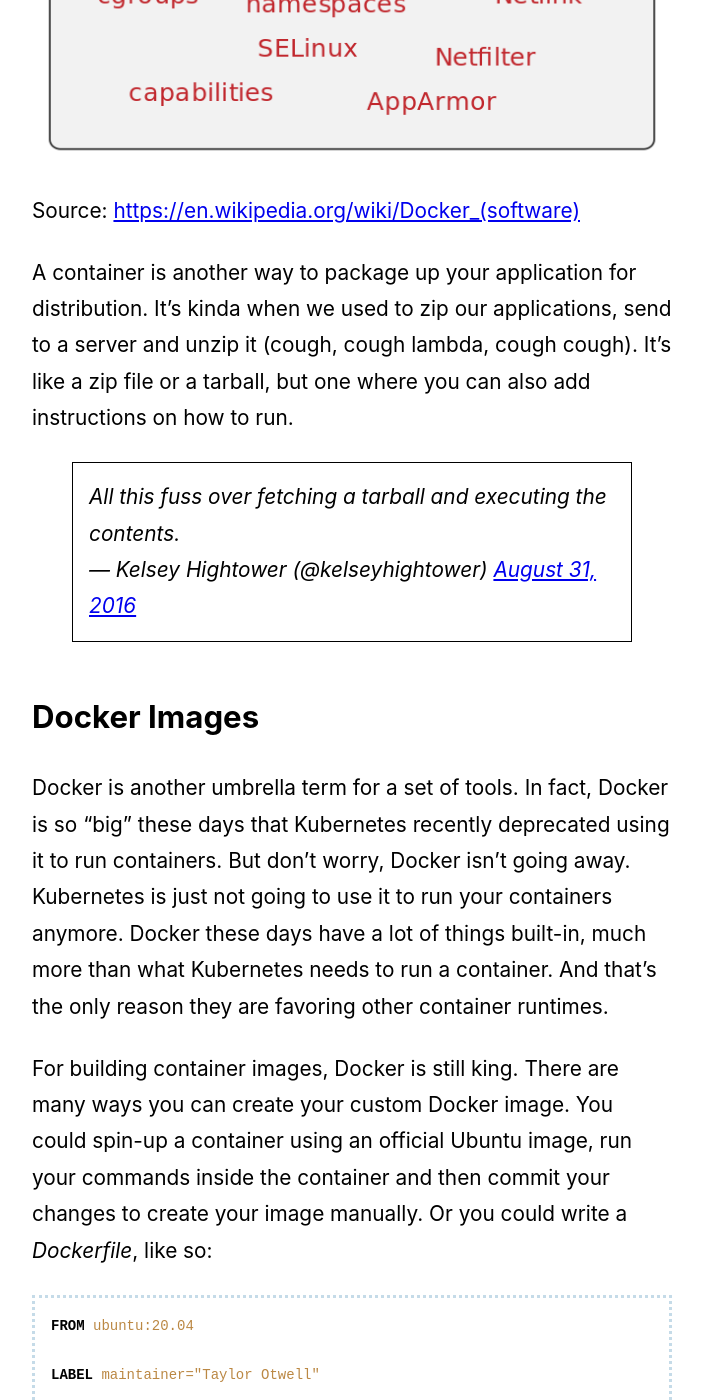
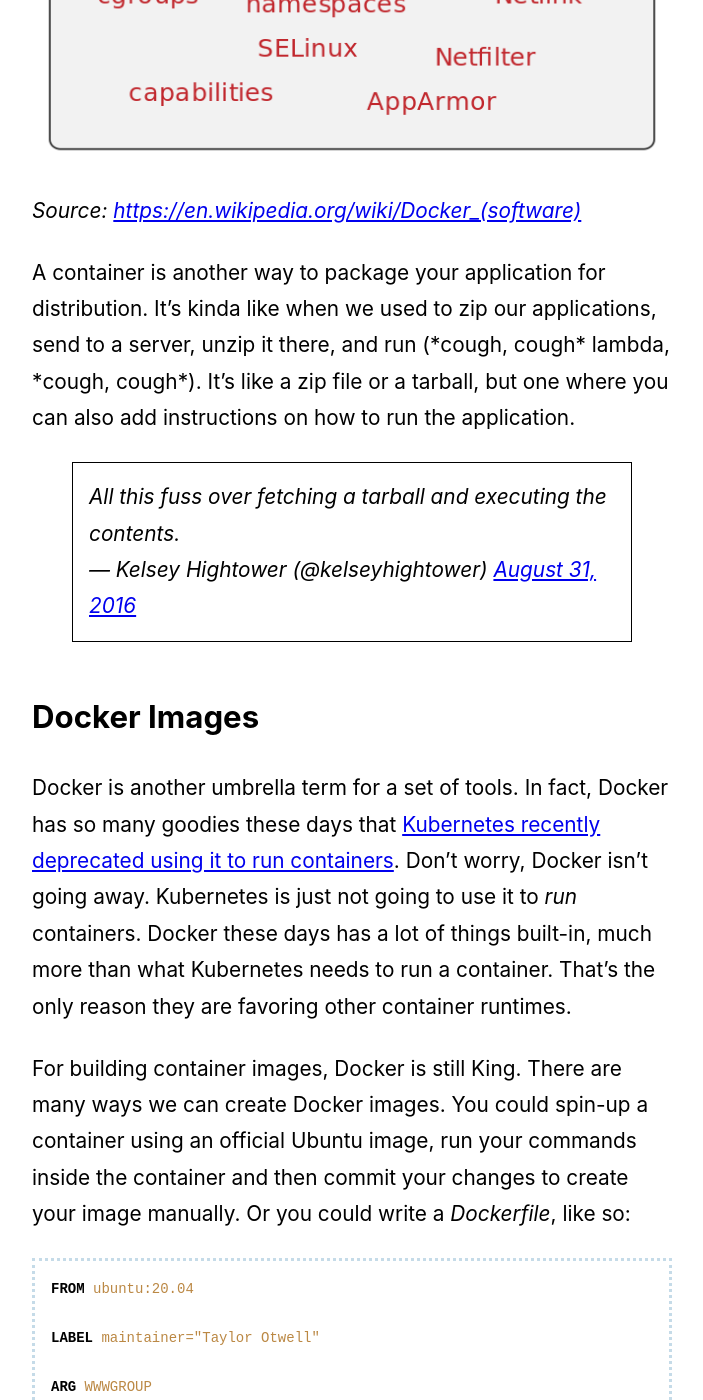
Before and after one commit to tonysm/jekyll.tonysm.com, a Jekyll site: the page built from _posts/2020-12-19-cloud-native-buildpacks-docker-images-without-dockerfile.markdown, in a window 1280 px wide and 1400 px high, scrolled down 2005 px. Shown: the whole window, without its empty margins (288-991 px from the left). Built offline with Jekyll 4.4.1, drawn with Linux system fonts in a browser that asks for light colours; comment, search, counter and statistics services are not loaded; some of the changed text lies outside the part shown.

Commit message:
Final read

````diff
--- a/_posts/2020-12-19-cloud-native-buildpacks-docker-images-without-dockerfile.markdown
+++ b/_posts/2020-12-19-cloud-native-buildpacks-docker-images-without-dockerfile.markdown
@@ -7,7 +7,7 @@
 
 ## TL;DR
 
-You can use Cloud Native Buildpacks to create your Docker Images without having to write a single line in a *Dockerfile*.
+You can use Cloud Native Buildpacks to create Docker Images without having to write a single line in a *Dockerfile*.
 
 You will need:
 
@@ -42,21 +42,21 @@
 
 ## Containers
 
-Containers might feel intimidating at a first sight, but it really isn't that complicated. First of all, **containers are lies**. The term "container" refers to a set of features from the Linux Kernel.
+Containers might feel intimidating at a first sight, but it really isn't that complicated. First, [**containers are lies**](https://platform.sh/blog/2020/the-container-is-a-lie/). The term "container" refers to a set of features from the Linux Kernel.
 
 ![/assets/content/cloud-native-buildpacks/Containers.png](/assets/content/cloud-native-buildpacks/Containers.png)
 
-Source: [https://en.wikipedia.org/wiki/Docker_(software)](https://en.wikipedia.org/wiki/Docker_(software))
+*Source: [https://en.wikipedia.org/wiki/Docker_(software)](https://en.wikipedia.org/wiki/Docker_(software))*
 
-A container is another way to package up your application for distribution. It's kinda when we used to zip our applications, send to a server and unzip it (cough, cough lambda, cough cough). It's like a zip file or a tarball, but one where you can also add instructions on how to run.
+A container is another way to package your application for distribution. It's kinda like when we used to zip our applications, send to a server, unzip it there, and run (\*cough, cough\* lambda, \*cough, cough\*). It's like a zip file or a tarball, but one where you can also add instructions on how to run the application.
 
 <blockquote class="twitter-tweet"><p lang="en" dir="ltr">All this fuss over fetching a tarball and executing the contents.</p>&mdash; Kelsey Hightower (@kelseyhightower) <a href="https://twitter.com/kelseyhightower/status/771043214266597376?ref_src=twsrc%5Etfw">August 31, 2016</a></blockquote> <script async src="https://platform.twitter.com/widgets.js" charset="utf-8"></script>
 
 ## Docker Images
 
-Docker is another umbrella term for a set of tools. In fact, Docker is so "big" these days that Kubernetes recently deprecated using it to run containers. But don't worry, Docker isn't going away. Kubernetes is just not going to use it to run your containers anymore. Docker these days have a lot of things built-in, much more than what Kubernetes needs to run a container. And that's the only reason they are favoring other container runtimes.
+Docker is another umbrella term for a set of tools. In fact, Docker has so many goodies these days that [Kubernetes recently deprecated using it to run containers](https://kubernetes.io/blog/2020/12/02/dont-panic-kubernetes-and-docker/). Don't worry, Docker isn't going away. Kubernetes is just not going to use it to *run* containers. Docker these days has a lot of things built-in, much more than what Kubernetes needs to run a container. That's the only reason they are favoring other container runtimes.
 
-For building container images, Docker is still king. There are many ways you can create your custom Docker image. You could spin-up a container using an official Ubuntu image, run your commands inside the container and then commit your changes to create your image manually. Or you could write a *Dockerfile*, like so:
+For building container images, Docker is still King. There are many ways we can create Docker images. You could spin-up a container using an official Ubuntu image, run your commands inside the container and then commit your changes to create your image manually. Or you could write a *Dockerfile*, like so:
 
 ```dockerfile
 FROM ubuntu:20.04
@@ -112,15 +112,15 @@
 ENTRYPOINT ["start-container"]
 ```
 
-This example was taken from [Laravel Sail](https://github.com/laravel/sail). It installs a bunch of dependencies this application needs to run, some instructions to the image users (us), such as the exposing port, and some instructions for the container runtime, such as the *entrypoint* that will receive commands for this container.
+This example was taken from [Laravel Sail](https://github.com/laravel/sail). It installs a bunch of dependencies the application needs to run, some instructions to the image users (us), such as the exposing port, and some instructions for the container runtime, such as the *entrypoint* that will receive commands for this container.
 
-That's the common way. But there is another way. What if I told you you don't need to write a single line of a Dockerfile to create a Docker Image for your application? Enters Cloud Native buildpacks.
+That's the common way. There is another way, though. What if I told you we don't need to write a single line of a Dockerfile to create a Docker Image? Enters [Cloud Native Buildpacks](https://buildpacks.io/).
 
 ## Cloud Native Buildpacks
 
-You might have used Heroku already (or at least heard of it). Heroku is a platform where you can deploy your applications to. It unit of work are called "dynos", and you can deploy to Heroku using a regular `git push` command. Turns out Heroku uses the container model. When you do a `git push` they will essentially package up your application source in a container for you. The key-point is that you don't even need to know that. Well, most of the time.
+You might have used Heroku already (or at least heard of it). Heroku is a platform where you can deploy your applications to. Its unit of work are called "Dynos", and you can deploy to Heroku using a regular `git push` command. Turns out Heroku uses the container model. When you do a `git push` they will essentially package up your application source in a container for you. The key-point is that you don't even need to know that. Well, most of the time.
 
-They are able to do that using buildpacks. Buildpacks detect which engines your application use and are able to "guess" how to run your application. Let's create a Docker Image without a *Dockerfile*. You need to install the `pack` CLI tool. Follow their instructions to get it installed on your machine. You'll also need Docker installed.
+They are able to do that using buildpacks. Buildpacks detect which engines your application use and is able to "guess" how to run your application. Let's create a Docker Image without a *Dockerfile*. You need to install the [`pack` CLI tool](https://buildpacks.io/docs/tools/pack/). Follow their instructions to get it installed on your machine. You'll also need [Docker](https://docs.docker.com/get-docker/), of course.
 
 Now, let's create a Laravel application and try using Heroku's builder:
 
@@ -145,9 +145,9 @@
   tonysm/buildpack-app
 ```
 
-If you try to open [http://localhost:8000](http://localhost:8000) on your browser, it won't quite work yet. We need one more thing to make it work: a Procfile. This file will be used to describe our process model. Let's create it:
+If you try to open [http://localhost:8000](http://localhost:8000) in your browser, it won't quite work yet. We need one more thing to make it work: a Procfile. This file will be used to describe our process model. Let's create it:
 
-```bash
+```yml
 web: heroku-php-apache2 public/
 ```
 
@@ -176,9 +176,9 @@
 
 ![/assets/content/cloud-native-buildpacks/Screenshot_from_2020-12-19_02-01-40.png](/assets/content/cloud-native-buildpacks/Screenshot_from_2020-12-19_02-01-40.png)
 
-Looks like we're done. But if you try to load either the login or the register routes, you will see a "Mix manifest does not exist" error. That's right. The builder didn't install and compile our dependencies for us. Let's do that. We have been relying on the "auto-detection" feature of Heroku's builder, but we can help it out. And we can even combine different buildpacks to create our image. Let's instruct it to use the NodeJS buildpack and the PHP buildpack after that.
+Looks like we're done, but if you try to load the login or the register routes, you will see a "Mix manifest does not exist" error. That's right. The builder didn't install and compile our dependencies for us. Let's do that. We have been relying on the "auto-detection" feature of Heroku's builder, but we can help it. We can even combine different buildpacks to create our image. Let's instruct it to use the NodeJS buildpack and the PHP buildpack after that.
 
-Before we do that, we need to instruct the NodeJS buildpack to also compile our assets for us. The NodeJS buildpack will look for an run a `build` NPM script on your package.json file. Add the following line to it:
+Before we do that, we need to instruct the NodeJS buildpack to also compile our assets for us. The NodeJS buildpack will look for an run a `build` NPM script on your package.json file (if you have a non-related `build` script already, you can add a `heroku-build` script, which will be used instead). Add the following line to it:
 
 ```bash
 {
@@ -206,11 +206,11 @@
   tonysm/buildpack-app
 ```
 
-And now if you try to access the login form, you will no longer see the "Mix manifest missing" error.
+Now, if you try to access the login form, you will no longer see the "Mix manifest missing" error.
 
 ![/assets/content/cloud-native-buildpacks/Screenshot_from_2020-12-19_02-21-49.png](/assets/content/cloud-native-buildpacks/Screenshot_from_2020-12-19_02-21-49.png)
 
-The form doesn't work as is. That's because we would need to run a database and configure the container to talk to that DB. But that's not the scope of this article.
+The form doesn't work as is. That's because we would need to run a database and configure the container to talk to that DB, but that's not the scope of this article.
 
 ## Multiple Processes
 
@@ -218,7 +218,7 @@
 
 First, edit your `routes/console.php` file and add the following lines:
 
-```bash
+```php
 Artisan::command('test:proc', function () {
     $run = true;
 
@@ -240,12 +240,12 @@
 
 Second, edit the Procfile and add another process called `worker`, like so:
 
-```bash
+```yml
 web: heroku-php-apache2 public/
 worker: php artisan test:proc
 ```
 
-Lastly, let's this image again:
+Lastly, let's build this image again:
 
 ```bash
 pack build \
@@ -267,7 +267,7 @@
 # ...
 ```
 
-I *think* the first process in your Procfile will be used as the default entrypoint. If you inspect the container, you will see the other binaries with the names we gave in the *Procfile* also living in the `/cnb/process` folder. To run our `test:proc` console command, we need to point the `worker` binary in that folder as the entrypoint, like so:
+I *think* the first process in your Procfile will be used as the default entrypoint. If you inspect the container, you will see the other binaries with the names we gave in the *Procfile* also living in the `/cnb/process/` folder. To run our `test:proc` console command, we need to point the `worker` binary in that folder as the entrypoint, like so:
 
 ```bash
 docker run \
@@ -285,6 +285,12 @@
 
 Nice! If you don't specify the entrypoint, your container will start the first process defined on your *Procfile*.
 
+To stop the worker, run:
+
+```bash
+docker stop buildpack-example-worker
+```
+
 ## Conclusion
 
-I wanted to show you how we can make use of Cloud Native Buildpacks to build our Docker images without having to write a *Dockerfile*.
+I wanted to show you how we can make use of Cloud Native Buildpacks to build our Docker images without having to write a *Dockerfile*. Hope this was useful.
````
Also changed, not shown: other parts of _posts/2020-12-19-cloud-native-buildpacks-docker-images-without-dockerfile.markdown (+1 -1 lines).
